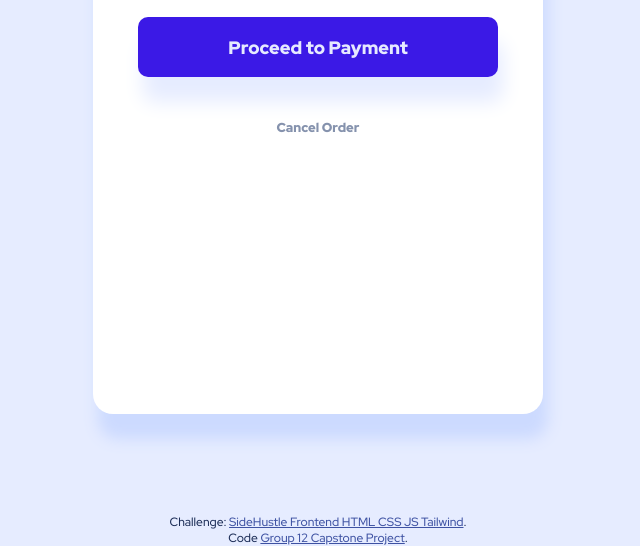
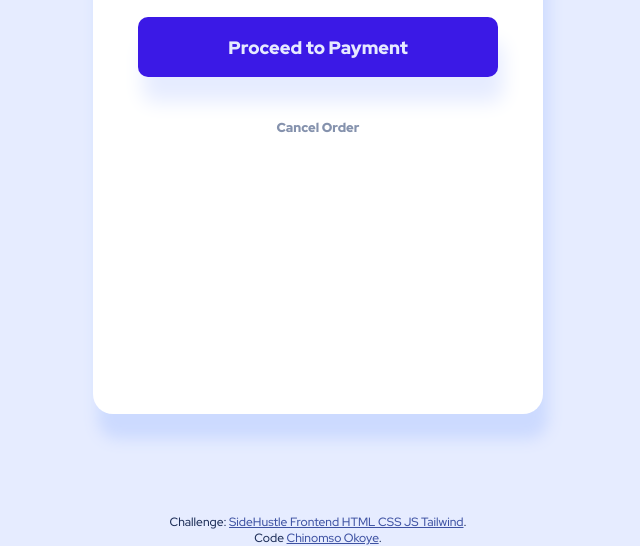
Before and after one commit to chinomsokoye/Front-End-Mentor-Order-Summary, a plain HTML site: page index.html in a window 1280 px wide. Shown: the part 386-932 px from the top of the page, without its empty margins (322-962 px from the left). Drawn offline with Linux system fonts and the light colour scheme.

Commit message:
Update Footer Information

```diff
--- a/index.html
+++ b/index.html
@@ -52,7 +52,7 @@
     <div class="recognition">
       Challenge:
       <a href="https://sidehustle.com.ng/internship" target="_blank"
-        >SideHustle Frontend HTML CSS JS Tailwind</a>.<br> Code <a href="https://sidehustle.com.ng">Group 12 Capstone Project</a>.
+        >SideHustle Frontend HTML CSS JS Tailwind</a>.<br> Code <a href="https://sidehustle.com.ng">Chinomso Okoye</a>.
     </div>
   </body>
 </html>
```
